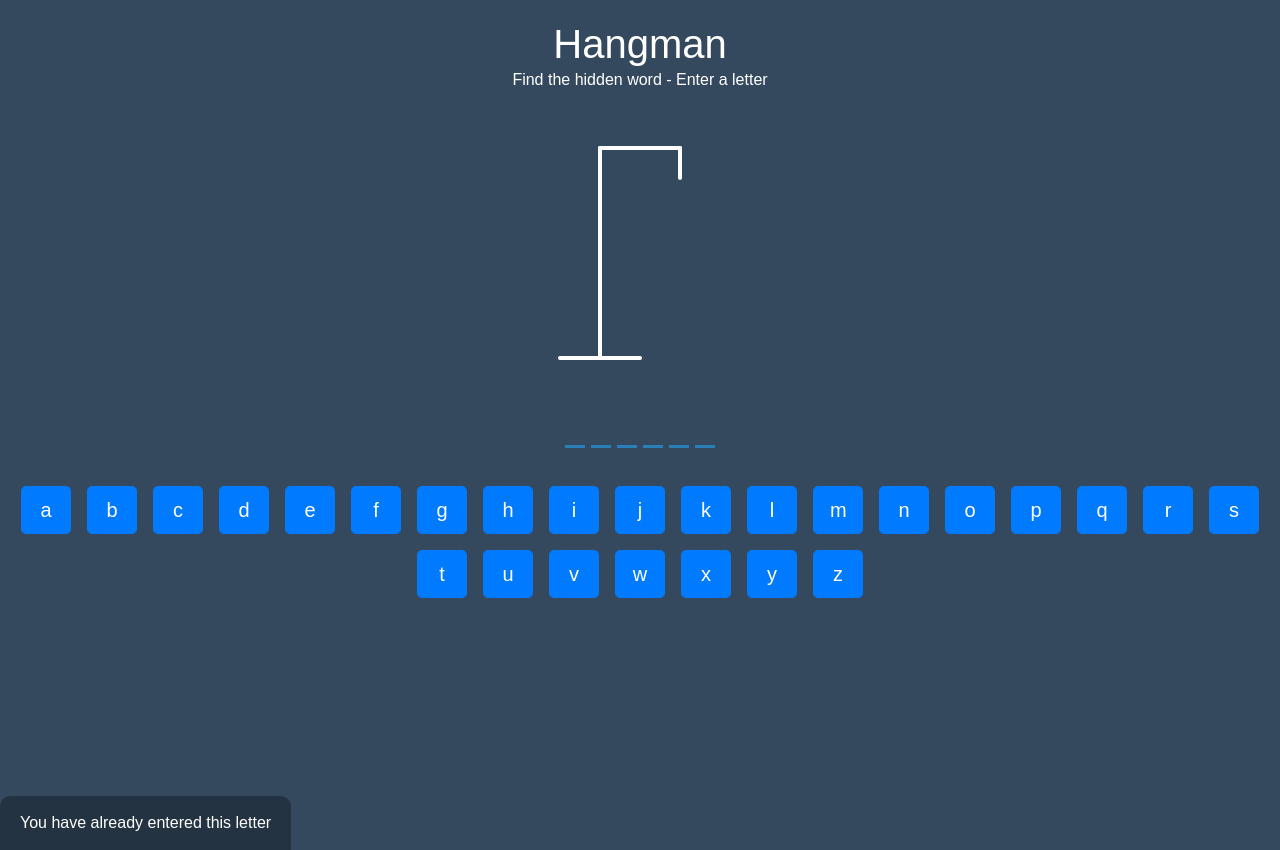
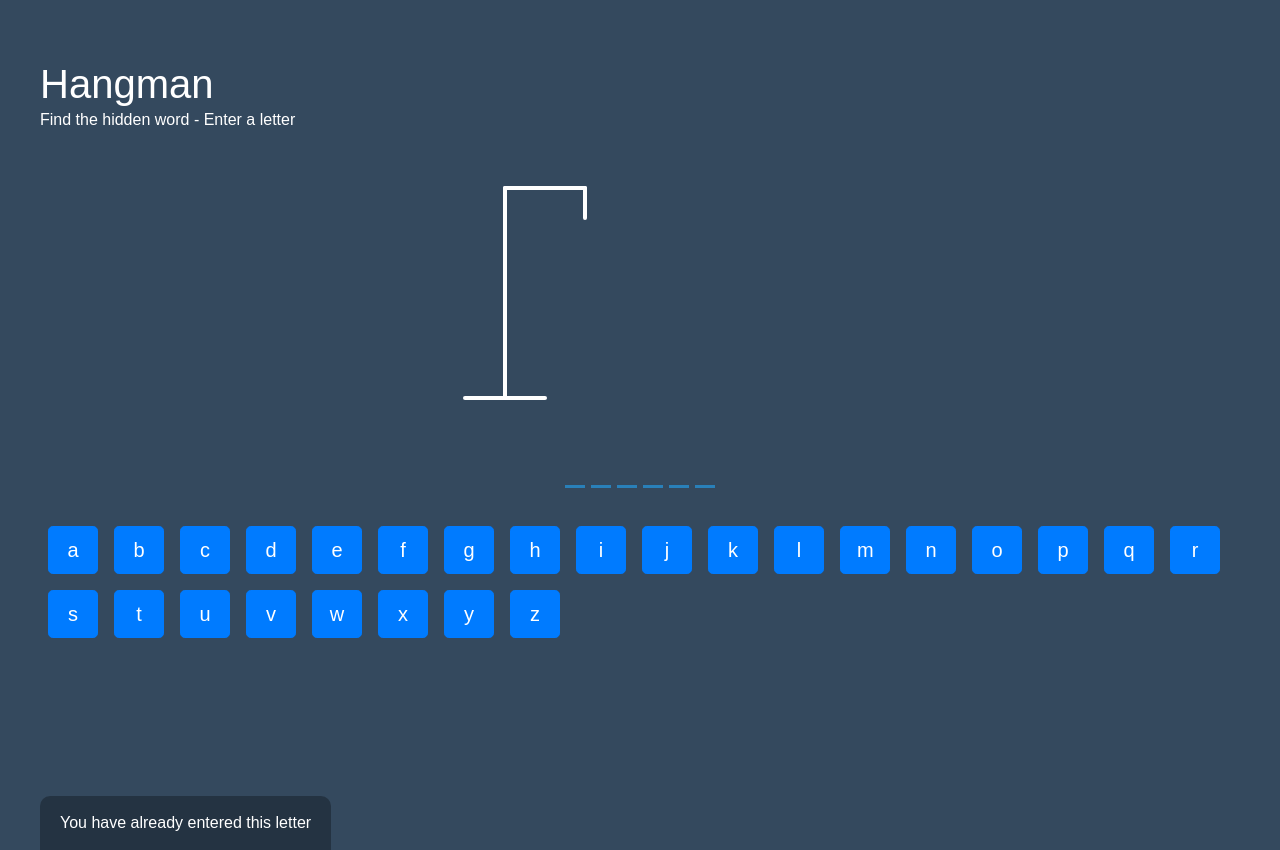
Before and after one commit to Kang-Quan/hangman-react, a React (Create React App) app: page / in a window 1280 px wide. Built offline with nearby package versions, Linux system fonts and the light colour scheme.

Commit message:
add scrollable div

```diff
--- a/src/App.css
+++ b/src/App.css
@@ -1,5 +1,14 @@
 * {
   box-sizing: border-box;
+}
+
+.scrollable-div {
+  background-color: #34495e;
+  height: 100vh;
+  overflow: auto;
+  margin: 20px;
+  text-align: justify;
+  padding: 20px;
 }
 
 body {
--- a/src/App.js
+++ b/src/App.js
@@ -85,6 +85,7 @@ function App() {
 
     return (
         <>
+        <div className='scrollable-div'>
             <Header />
             <div className='game-container'>
                 <Figure wrongLetters={wrongLetters} />
@@ -95,6 +96,7 @@ function App() {
             selectedWord= {selectedWord} setPlayable={setPlayable} playAgain={playAgain} />
             <Notification showNotification = {showNotification}/>
             <Buttons activateButton = { activateButton }/>
+        </div>
         </>
     );
 }
```
Lines whose indentation alone changed are shown as unchanged.
